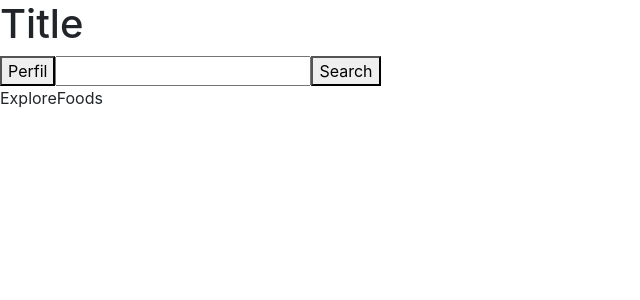
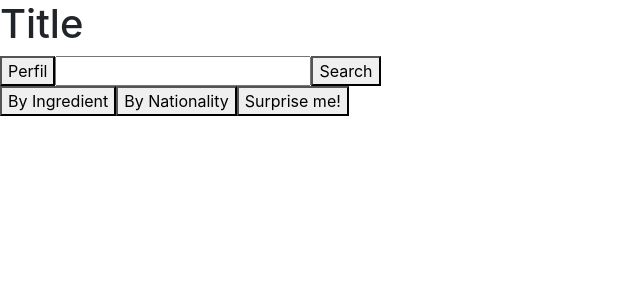
Before and after one commit to kadu3611/recipe-app, a React (Create React App) app: page /explore/foods in a window 1280 px wide. Shown: the top 300 px of the page, without its empty margins (0-640 px from the left). Built offline with nearby package versions, Linux system fonts and the light colour scheme; no server answers.

Commit message:
requisitos 70-73 concluidos

```diff
--- a/src/App.js
+++ b/src/App.js
@@ -8,6 +8,9 @@ import ExploreDrinks from './Telas/ExploreDrinks';
 import ExploreFoods from './Telas/ExploreFoods';
 import Profile from './Telas/Profile';
 import InProgress from './Telas/InProgress';
+import ExploreDrinksIngredients from './Telas/ExploreDrinksIngredients';
+import ExploreFoodsIngredients from './Telas/ExploreFoodsIngredients';
+import ExploreFoodsNationality from './Telas/ExploreFoodsNationality';
 
 function App() {
   return (
@@ -17,8 +20,11 @@ function App() {
       <Route path="/drinks" component={ TelaPrincipal } />
       {/* <Route path="/drinks" component={ Drinks } /> */}
       <Route exact path="/explore" component={ Explore } />
-      <Route path="/explore/foods" component={ ExploreFoods } />
-      <Route path="/explore/drinks" component={ ExploreDrinks } />
+      <Route exact path="/explore/foods" component={ ExploreFoods } />
+      <Route exact path="/explore/drinks" component={ ExploreDrinks } />
+      <Route path="/explore/foods/ingredients" component={ ExploreFoodsIngredients } />
+      <Route path="/explore/drinks/ingredients" component={ ExploreDrinksIngredients } />
+      <Route path="/explore/foods/nationalities" component={ ExploreFoodsNationality } />
       <Route path="/foods/:id/in-progress" component={ InProgress } />
       <Route path="/profile" component={ Profile } />
     </Switch>
--- a/src/Telas/ExploreDrinks.js
+++ b/src/Telas/ExploreDrinks.js
@@ -1,11 +1,30 @@
 import React from 'react';
+import PropTypes from 'prop-types';
 import Header from '../components/Header';
+import { surpriseMeDrinks } from '../components/SurpriseMeRequest';
 
-export default function ExploreDrinks() {
+export default function ExploreDrinks({ history }) {
   return (
     <div>
       <Header />
-      ExploreDrinks
+      <button
+        type="button"
+        data-testid="explore-by-ingredient"
+        onClick={ () => history.push('/explore/drinks/ingredients') }
+      >
+        By Ingredient
+      </button>
+      <button
+        type="button"
+        data-testid="explore-surprise"
+        onClick={ async () => surpriseMeDrinks() }
+      >
+        Surprise me!
+      </button>
     </div>
   );
 }
+
+ExploreDrinks.propTypes = {
+  history: PropTypes.objectOf(PropTypes.objectOf).isRequired,
+};
--- /dev/null
+++ b/src/Telas/ExploreDrinksIngredients.js
@@ -0,0 +1,9 @@
+import React from 'react';
+
+export default function ExploreDrinksIngredients() {
+  return (
+    <div>
+      ExploreDrinksIngredients
+    </div>
+  );
+}
--- a/src/Telas/ExploreFoods.js
+++ b/src/Telas/ExploreFoods.js
@@ -1,11 +1,37 @@
 import React from 'react';
+import PropTypes from 'prop-types';
 import Header from '../components/Header';
+import { surpriseMeFood } from '../components/SurpriseMeRequest';
 
-export default function ExploreFoods() {
+export default function ExploreFoods({ history }) {
   return (
     <div>
       <Header />
-      ExploreFoods
+      <button
+        type="button"
+        data-testid="explore-by-ingredient"
+        onClick={ () => history.push('/explore/foods/ingredients') }
+      >
+        By Ingredient
+      </button>
+      <button
+        type="button"
+        data-testid="explore-by-nationality"
+        onClick={ () => history.push('/explore/foods/nationalities') }
+      >
+        By Nationality
+      </button>
+      <button
+        type="button"
+        data-testid="explore-surprise"
+        onClick={ async () => surpriseMeFood() }
+      >
+        Surprise me!
+      </button>
     </div>
   );
 }
+
+ExploreFoods.propTypes = {
+  history: PropTypes.objectOf(PropTypes.objectOf).isRequired,
+};
--- /dev/null
+++ b/src/Telas/ExploreFoodsIngredients.js
@@ -0,0 +1,9 @@
+import React from 'react';
+
+export default function ExploreFoodsIngredients() {
+  return (
+    <div>
+      ExploreFoodsIngredients
+    </div>
+  );
+}
--- /dev/null
+++ b/src/Telas/ExploreFoodsNationality.js
@@ -0,0 +1,7 @@
+import React from 'react';
+
+export default function ExploreFoodsNationality() {
+  return (
+    <div>ExploreFoodsNationality</div>
+  );
+}
--- /dev/null
+++ b/src/components/SurpriseMeRequest.js
@@ -0,0 +1,23 @@
+export async function surpriseMeFood() {
+  try {
+    const URL = 'https://www.themealdb.com/api/json/v1/1/random.php';
+    const request = await fetch(URL);
+    const { meals } = await request.json();
+    console.log(meals);
+    return meals;
+  } catch (error) {
+    console.log(error);
+  }
+}
+
+export async function surpriseMeDrinks() {
+  try {
+    const URL = 'https://www.thecocktaildb.com/api/json/v1/1/random.php';
+    const request = await fetch(URL);
+    const { drinks } = await request.json();
+    console.log(drinks);
+    return drinks;
+  } catch (error) {
+    console.log(error);
+  }
+}
```
